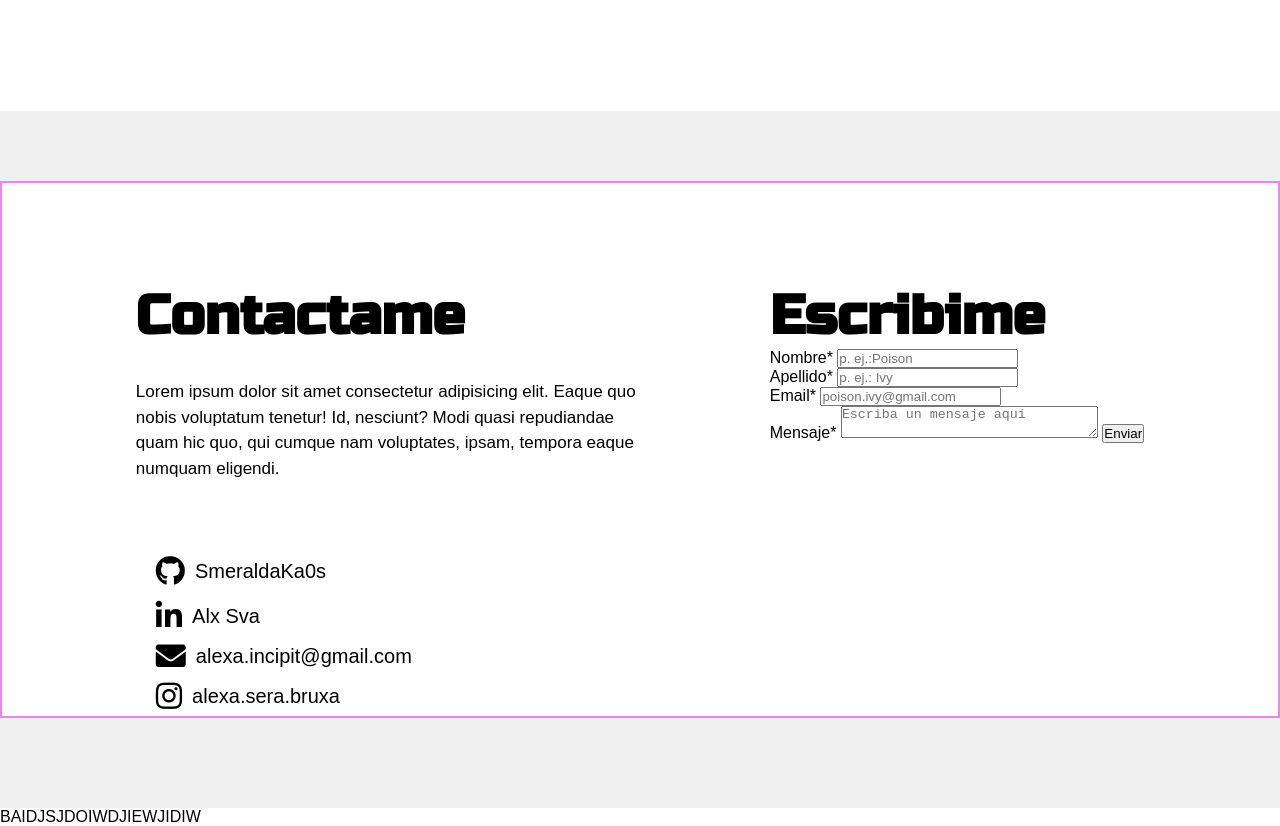
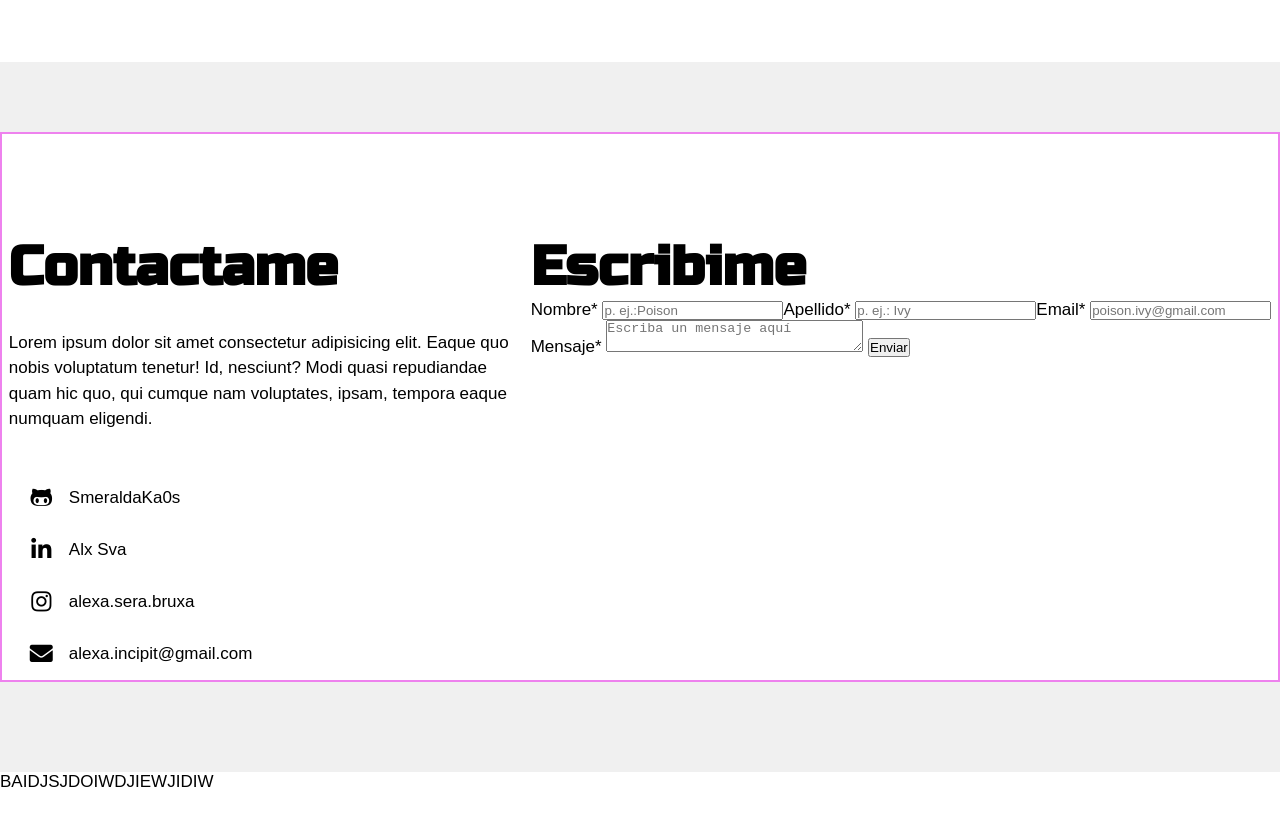
Before and after one commit to SmeraldaKa0s/Portfolio-Proyecto-ADA-ITW-, a plain HTML site: page index.html in a window 1280 px wide. Shown: the part 3640-4466 px from the top of the page. After the commit the page ends 4432 px from the top, so only its background shows below. Drawn offline with Linux system fonts and the light colour scheme; a web font is replaced by a local one.

Commit message:
seccion contactame con hover y focus andando

```diff
--- a/index.css
+++ b/index.css
@@ -17,7 +17,7 @@
   --terciario: #2f2e41;
 }
 
-body::-webkit-scrollbar {
+/* body::-webkit-scrollbar {
   width: 4px;
 }
 
@@ -28,12 +28,29 @@ body::-webkit-scrollbar-track {
 body::-webkit-scrollbar-thumb {
   background-color: var(--secundario);
   outline: 2px solid var(--secundario-hover);
+} */
+
+body::-webkit-scrollbar {
+  width: 10px;
 }
+
+body::-webkit-scrollbar-thumb {
+  background-color: var(--secundario);
+  /* outline: 2px solid var(--secundario-hover); */
+  box-shadow: inset 4px 0 4px 0 rgb(0 0 0 / 25%);
+}
+body::-webkit-scrollbar-thumb:hover {
+  background-color: var(--secundario-hover);
+  box-shadow: inset 4px 0 4px 0 rgb(0 0 0 / 30%);
+}
+
+
 
 body {
   font-family: "Electrolize", sans-serif;
   /* font-family: 'Russo One', sans-serif; */
   background-color: var(--blanco);
+  font-size: 17px;
 }
 
 a {
@@ -200,7 +217,6 @@ h2 {
 .descripcion {
   max-width: 501px;
   line-height: 1.5;
-  font-size: 20px;
   padding: 30px 0px 5px;
 }
 
@@ -228,6 +244,7 @@ h2 {
   align-items: center;
   max-width: 1100px;
   margin: auto;
+
 }
 
  .cajas {
@@ -397,6 +414,7 @@ font-size: 23px;
 
 display: flex;
 flex-direction: column;
+padding-right: 15px;
 /* align-items: center; */
 /* justify-content: space-evenly; */
 
@@ -407,7 +425,7 @@ flex-direction: column;
   max-width: 500px;
   line-height: 1.5;
   font-size: 17px;
-  padding: 30px 0px;
+  padding-top: 30px;
 
 }
 
@@ -417,45 +435,63 @@ flex-direction: column;
 
 }
 
-.contacto-redes {
+
+/* .contacto-redes {
 
   display: flex;
-  margin: 5px 0;;
-}
+  /* margin: 5px 0; */
 
-.size-item {
-font-size: 20px;
-color: var(--negro);
+/* }  */
 
-}
 .contacto-icon {
   display: flex;
   align-items: center;
-  padding: 5px 10px;
-  border-radius: 100px;
+  padding: 10px 0px;
+  color: var(--negro);
 }
 
 .icon {
+  font-size: 23px;
+  text-align: center;
+  line-height: 32px;
+  width: 35px;
+  margin: 0px 10px 0px 15px;
+  transition: 250ms;
+  /* border-radius: 50px;  */
 
-font-size: 30px;
-margin: 15px 0px;
-color: var(--negro);
-margin: 0px 10px;
-border-radius: 100%;
+
+
+
+
+
+
 
 }
 
 .contacto-icon:hover {
-
-/* background-color: var(--secundario-hover); */
 color: var(--secundario);
 
 }
 
+.contacto-icon:hover .icon {
+background-color: var(--secundario);
+color: var(--negro);
+border-radius: 100px;
+width: 32px;
+height: 32px;
+}
+
 .contacto-icon:focus {
 
-  box-shadow: 0px 0px 33px #8338ec;
-  outline: 0;
+  box-shadow: 0px 0px 5px 1px var(--terciario);
+  /* outline: 0; */
+  border-radius: 100px;
+}
+
+.contenedor-formulario {
+
+  display:flex;
+
 }
 
 .form {
@@ -464,3 +500,16 @@ display: flex;
 flex-direction: column;
 
 }
+
+.cajas-formulario {
+
+  display:flex;
+  justify-content: space-evenly;
+}
+
+.item-formulario {
+
+  align-items: center;
+
+
+}
--- a/index.html
+++ b/index.html
@@ -227,56 +227,56 @@
                             numquam eligendi.</p>
 
                     </div>
-                    <div>
+                    <!-- <div> -->
                     <ul class="lista-contacto">
 
                         <li class="contacto-redes">
-                                <a href="https://github.com/SmeraldaKa0s" class="contacto-icon size-item"
-                                    target="_blank">
-                                    <i class="fab fa-github icon"></i>
+                            <a href="https://github.com/SmeraldaKa0s" class="contacto-icon" target="_blank">
+                                <i class="fab fa-github-alt icon"></i>
                                 SmeraldaKa0s
                             </a>
                         </li>
                         <li>
-                                <a href="https://www.linkedin.com/" class="contacto-icon size-item" target="_blank">
+                            <a href="https://www.linkedin.com/" class="contacto-icon" target="_blank">
                                 <i class="fab fa-linkedin-in icon"></i>
                                 Alx Sva
                             </a>
                         </li>
-
                         <li>
-                                <a href="#" class="contacto-icon size-item" target="_blank">
+                            <a href="https://www.instagram.com/alexa.sera.bruxa/" class="contacto-icon" target="_blank">
+                                <i class="fab fa-instagram icon"></i>
+                                alexa.sera.bruxa
+                            </a>
+                        </li>
+                        <li>
+                            <a href="#" class="contacto-icon" target="_blank">
                                 <i class="fas fa-envelope icon"></i>
                                 alexa.incipit@gmail.com
                             </a>
                         </li>
 
-                            <li>
-                                <a href="https://www.instagram.com/alexa.sera.bruxa/" class="contacto-icon size-item"
-                                    target="_blank">
-                                    <i class="fab fa-instagram icon"></i>
-                                    alexa.sera.bruxa
-                                </a>
-                            </li>
+
                     </ul>
-                    </div>
+                    <!-- </div> -->
                 </section>
 
-                <section>
+                <section class="contenedor-formulario">
                     <div>
                         <h2 id="contact">Escribime</h2>
 
                         <form action="#" method="POST" class="form">
-                            <div>
-                                <div>
+                            <div class="cajas-formulario">
+                                <div class="item-formulario">
                                     <label>Nombre*
                                         <input type="text" required="required" placeholder="p. ej.:Poison">
                                     </label>
                                 </div>
+                                <div class="item-formulario">
                                     <label>Apellido*
                                         <input type="text" required="required" placeholder="p. ej.: Ivy">
                                     </label>
-                                <div>
+                                </div>
+                                <div class="item-formulario">
                                     <label>Email*
                                         <input type="email" required="required" placeholder="poison.ivy@gmail.com">
                                     </label>
@@ -284,16 +284,11 @@
 
                             </div>
                             <label>Mensaje*
-<textarea cols="30"  row="15" required="required" placeholder="Escriba un mensaje aquí"></textarea>
+                                <textarea cols="30" row="15" required="required"
+                                    placeholder="Escriba un mensaje aquí"></textarea>
                                 <button type="submit" class="send-form">Enviar</button>
                             </label>
-                            <div>
 
-                            </div>
-
-                            <div>
-
-                            </div>
                         </form>
 
                     </div>
```
Lines whose indentation alone changed are shown as unchanged.
